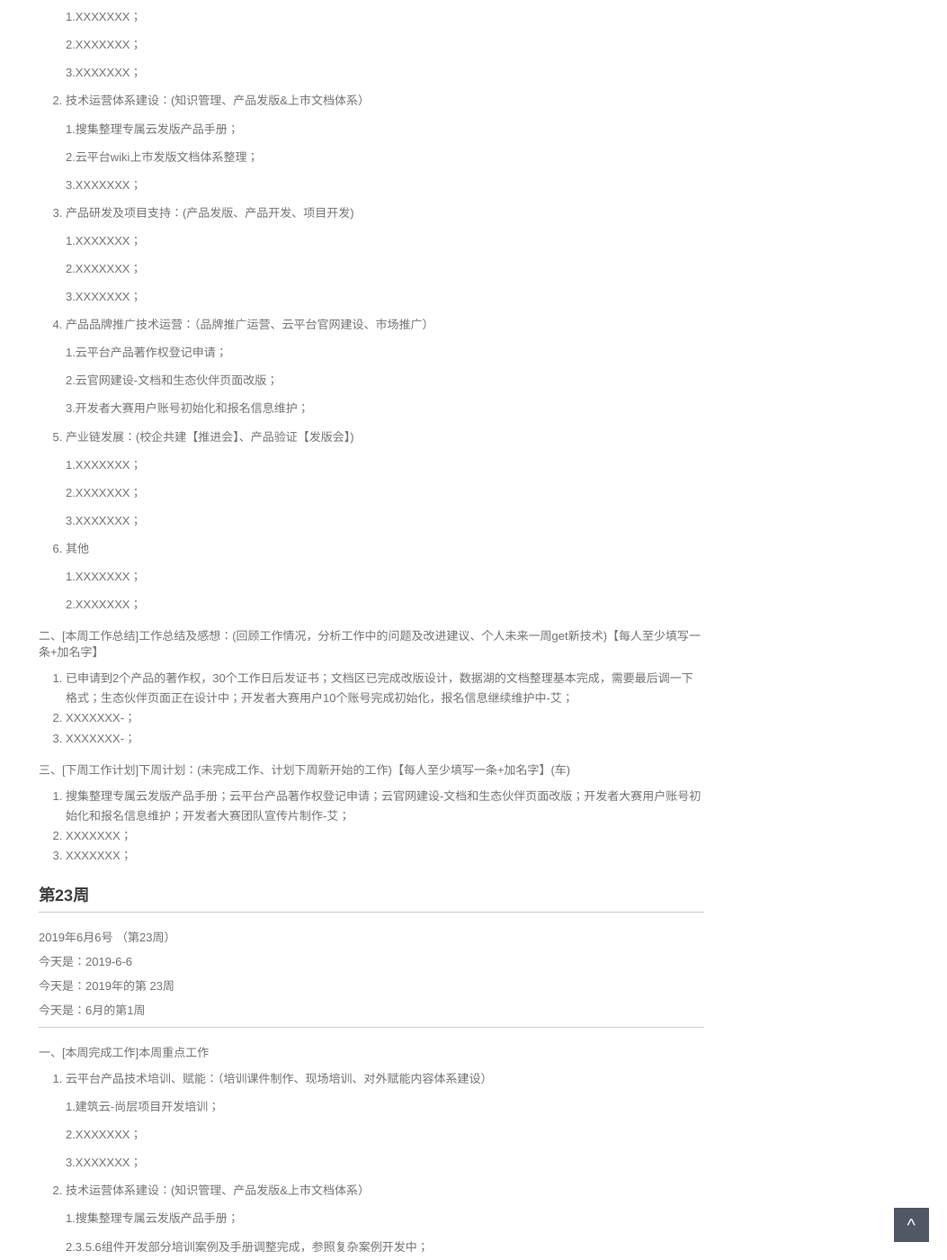
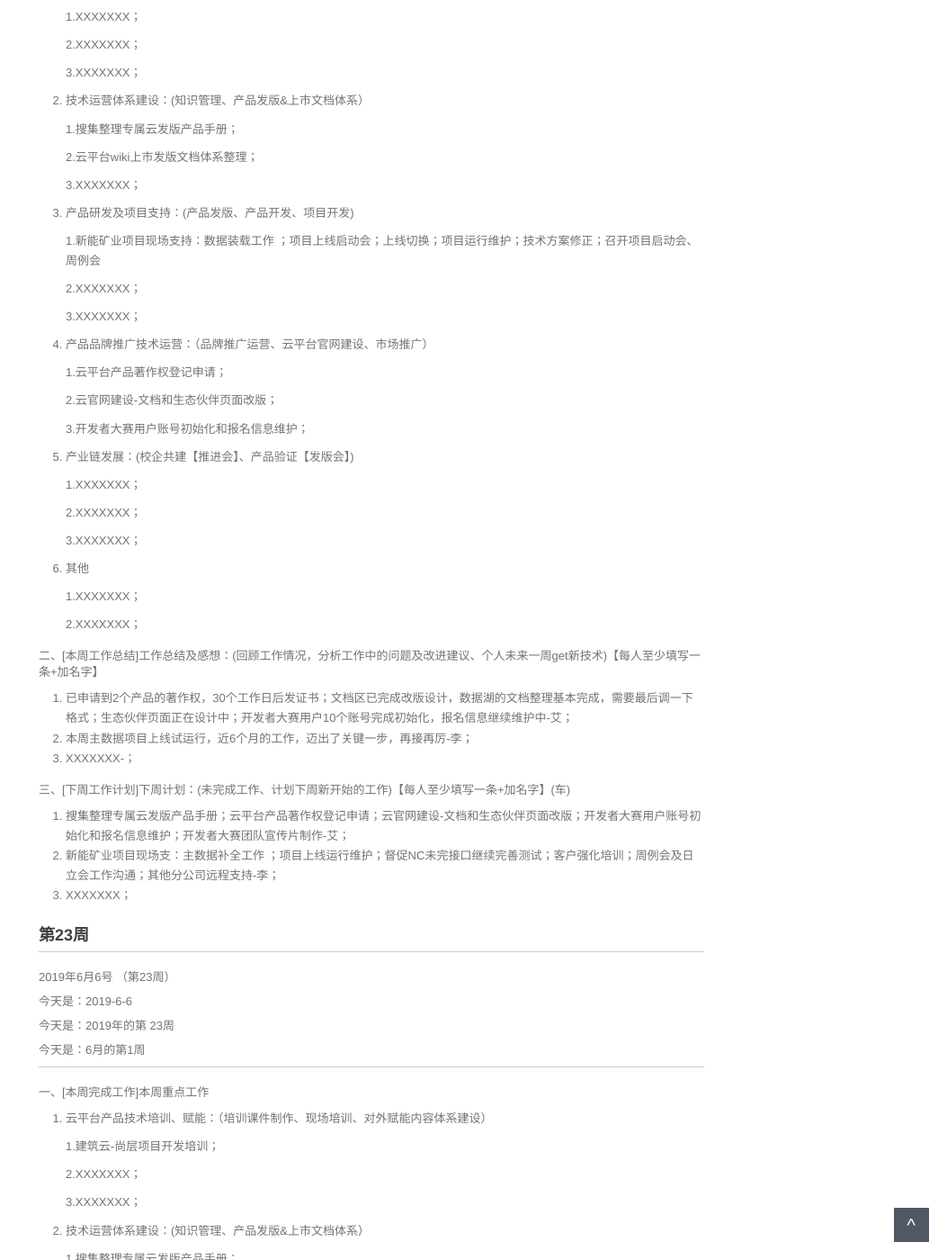
Before and after one commit to walllFlower/blog, a Jekyll site: the page built from _posts/2018-07-17-day_report_cxz.md, in a window 1280 px wide and 1400 px high, scrolled down 559 px. Shown: the whole window at 90% size, without its empty margins (227-1280 px from the left). Built offline with Jekyll 4.4.1, drawn with Linux system fonts in a browser that asks for light colours; comment, search, counter and statistics services are not loaded.

Commit message:
Update 2018-07-17-day_report_cxz.md
add by lh

```diff
--- a/_posts/2018-07-17-day_report_cxz.md
+++ b/_posts/2018-07-17-day_report_cxz.md
@@ -41,44 +41,44 @@ categories: 技术运营工作周报
 
 3. 产品研发及项目支持：(产品发版、产品开发、项目开发)
 
+    1.新能矿业项目现场支持：数据装载工作 ；项目上线启动会；上线切换；项目运行维护；技术方案修正；召开项目启动会、周例会
+
+    2.XXXXXXX；
+
+    3.XXXXXXX；
+
+4. 产品品牌推广技术运营：（品牌推广运营、云平台官网建设、市场推广）
+
+    1.云平台产品著作权登记申请；
+
+    2.云官网建设-文档和生态伙伴页面改版；
+
+    3.开发者大赛用户账号初始化和报名信息维护；
+
+5. 产业链发展：(校企共建【推进会】、产品验证【发版会】)
+
     1.XXXXXXX；
 
     2.XXXXXXX；
 
     3.XXXXXXX；
 
-4. 产品品牌推广技术运营：（品牌推广运营、云平台官网建设、市场推广）
-
-    1.云平台产品著作权登记申请；
-
-    2.云官网建设-文档和生态伙伴页面改版；
-
-    3.开发者大赛用户账号初始化和报名信息维护；
-
-5. 产业链发展：(校企共建【推进会】、产品验证【发版会】)
+6. 其他
 
     1.XXXXXXX；
 
     2.XXXXXXX；
 
-    3.XXXXXXX；
-
-6. 其他
-
-    1.XXXXXXX；
-
-    2.XXXXXXX；
-
 二、[本周工作总结]工作总结及感想：(回顾工作情况，分析工作中的问题及改进建议、个人未来一周get新技术)【每人至少填写一条+加名字】
 
 1. 已申请到2个产品的著作权，30个工作日后发证书；文档区已完成改版设计，数据湖的文档整理基本完成，需要最后调一下格式；生态伙伴页面正在设计中；开发者大赛用户10个账号完成初始化，报名信息继续维护中-艾；
-2. XXXXXXX-；
+2. 本周主数据项目上线试运行，近6个月的工作，迈出了关键一步，再接再厉-李；
 3. XXXXXXX-；
 
 三、[下周工作计划]下周计划：(未完成工作、计划下周新开始的工作)【每人至少填写一条+加名字】(车)
 
 1. 搜集整理专属云发版产品手册；云平台产品著作权登记申请；云官网建设-文档和生态伙伴页面改版；开发者大赛用户账号初始化和报名信息维护；开发者大赛团队宣传片制作-艾；
-2. XXXXXXX；
+2. 新能矿业项目现场支：主数据补全工作 ；项目上线运行维护；督促NC未完接口继续完善测试；客户强化培训；周例会及日立会工作沟通；其他分公司远程支持-李；
 3. XXXXXXX；
 
 
```
